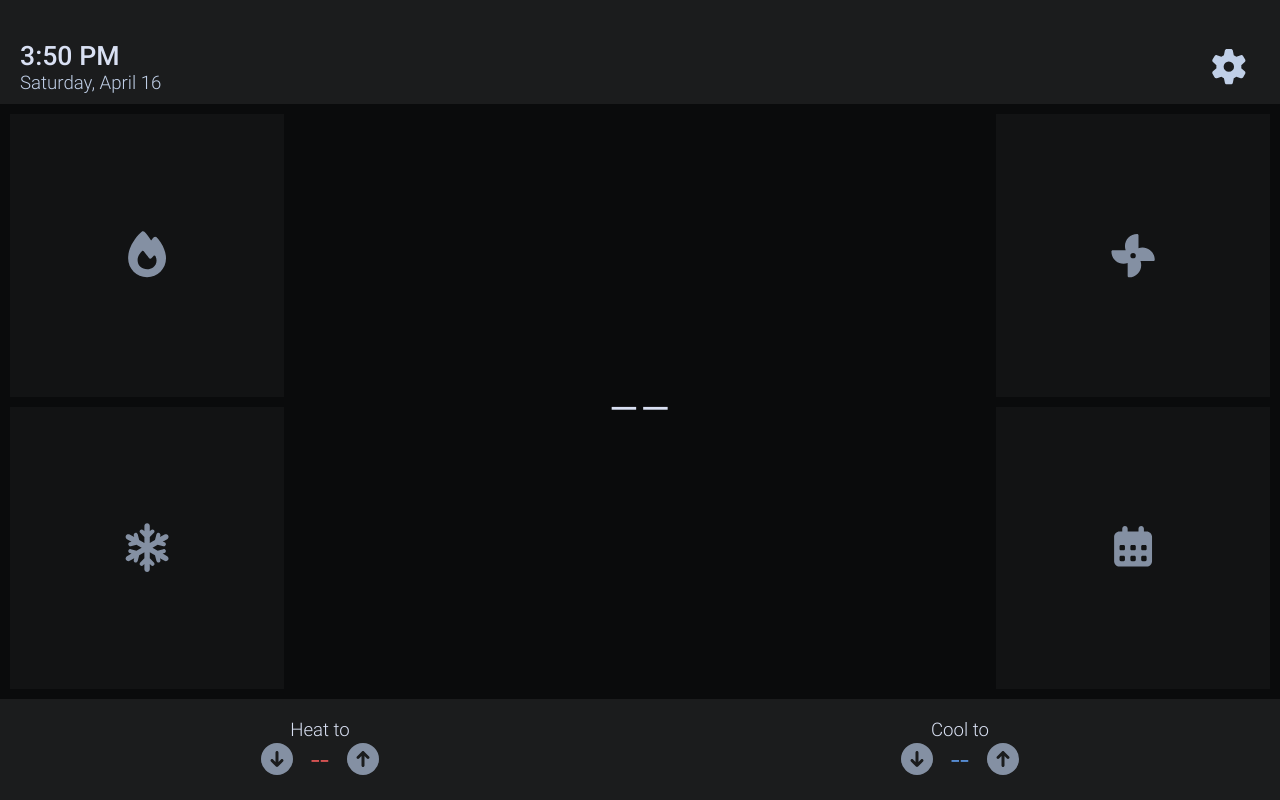
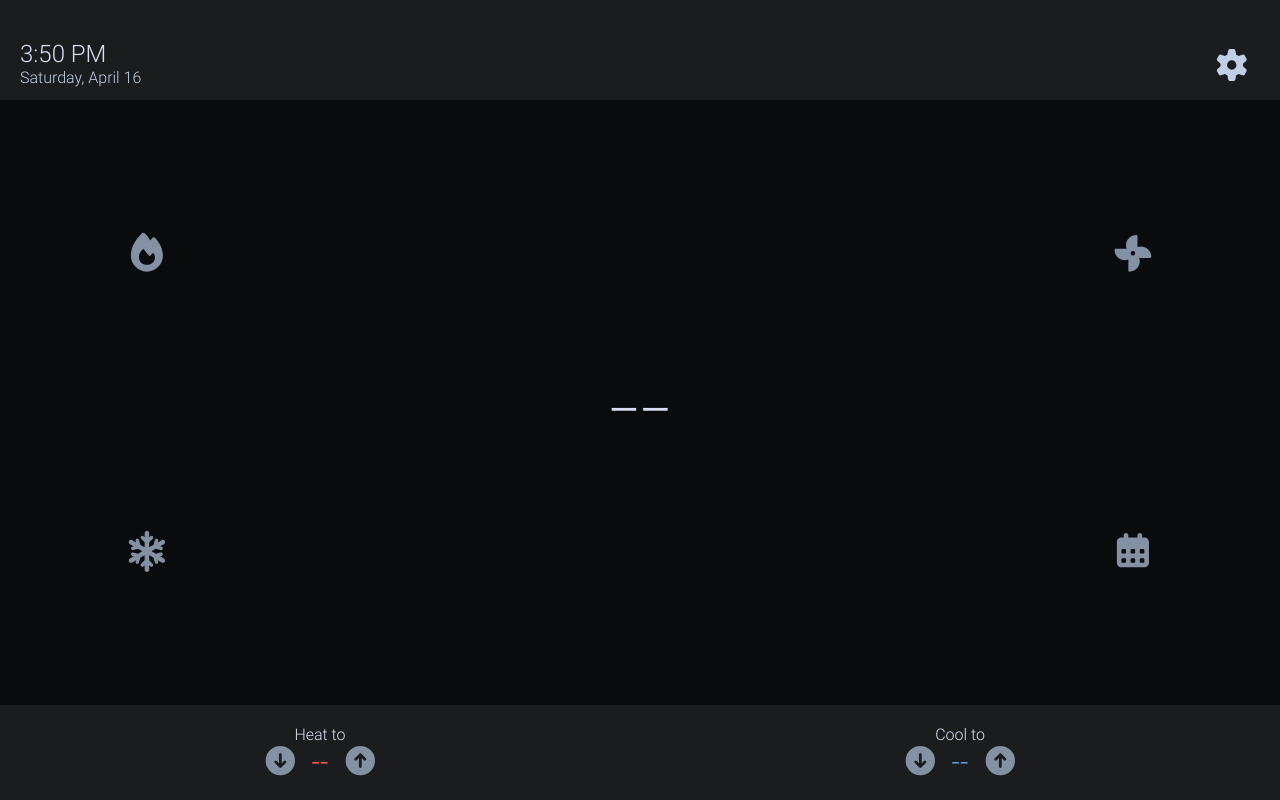
Before and after one commit to anishmgoyal/thermostat, a plain HTML site: page user_interface/thermostat.html in a window 1280 px wide. Drawn offline with Linux system fonts and the light colour scheme; no server answers; files whose address does not match are found by name.

Commit message:
Styling changes for buttons

```diff
--- a/user_interface/thermostat.css
+++ b/user_interface/thermostat.css
@@ -35,10 +35,10 @@
     --spacing-five: calc(var(--spacing-base)*5);
 
     --font-size-base: 16pt;
-    --font-size-caption: 14pt;
+    --font-size-caption: 12pt;
     --font-size-medium: 18pt;
     --font-size-large: 20pt;
-    --font-size-xlarge: 24pt;
+    --font-size-xlarge: 22pt;
     --font-size-xxlarge: 26pt;
     --font-size-xxxlarge: 80pt;
 }
@@ -95,7 +95,7 @@ button {
     background: none;
     border: none;
     border-radius: 999px;
-    font-size: var(--font-size-large);
+    font-size: var(--font-size-medium);
     padding: var(--spacing-base);
     margin-bottom: -1 * var(--spacing-base);
 }
@@ -113,8 +113,7 @@ button {
 }
 
 .header-bar-time {
-    font-size: var(--font-size-large);
-    font-weight: 500;
+    font-size: var(--font-size-medium);
 }
 
 .header-bar-date {
@@ -164,11 +163,17 @@ button {
 }
 
 .control-panel .control-panel-button {
-    background-color: var(--secondary-background-dark);
+    background: transparent;
     border: none;
+    border-radius: 999px;
     flex-basis: calc(50% - var(--button-spacing));
-    font-size: var(--font-size-xxlarge);
+    font-size: var(--font-size-xlarge);
     margin: 0;
+}
+
+.control-panel .control-panel-button .control-panel-button-outline {
+    display: inline-block;
+    padding: calc(var(--spacing-base)*2.5);
 }
 
 .control-panel-button#heat-activation-button {
@@ -194,10 +199,11 @@ button {
     color: var(--secondary-text-dark);
 }
 
-.control-panel-button.activated-function {
+.control-panel-button.activated-function .control-panel-button-outline {
     animation: blink-animation 1s infinite linear;
     animation-direction: alternate;
     background-color: var(--secondary-background);
+    border-radius: 999px;
 }
 
 .footer-panel {
--- a/user_interface/thermostat.html
+++ b/user_interface/thermostat.html
@@ -22,10 +22,14 @@
         <div class="main-content">
             <div class="control-panel">
                 <button id="heat-activation-button" class="control-panel-button">
-                    <i class="fa-solid fa-fire fa-lg"></i>
+                    <div class="control-panel-button-outline">
+                        <i class="fa-solid fa-fire fa-lg"></i>
+                    </div>
                 </button>
                 <button id="cool-activation-button" class="control-panel-button">
-                    <i class="fa-solid fa-snowflake fa-lg"></i>
+                    <div class="control-panel-button-outline">
+                        <i class="fa-solid fa-snowflake fa-lg"></i>
+                    </div>
                 </button>
             </div>
             <div id="temp-panel" class="temperature-panel">
@@ -38,10 +42,14 @@
             </div>
             <div class="control-panel">
                 <button id="fan-activation-button" class="control-panel-button">
-                    <i class="fa-solid fa-fan fa-lg"></i>
+                    <div class="control-panel-button-outline">
+                        <i class="fa-solid fa-fan fa-lg"></i>
+                    </div>
                 </button>
                 <button id="sched-activation-button" class="control-panel-button">
-                    <i class="fa-solid fa-calendar-days fa-lg"></i>
+                    <div class="control-panel-button-outline">
+                        <i class="fa-solid fa-calendar-days fa-lg"></i>
+                    </div>
                 </button>
             </div>
         </div>
```
